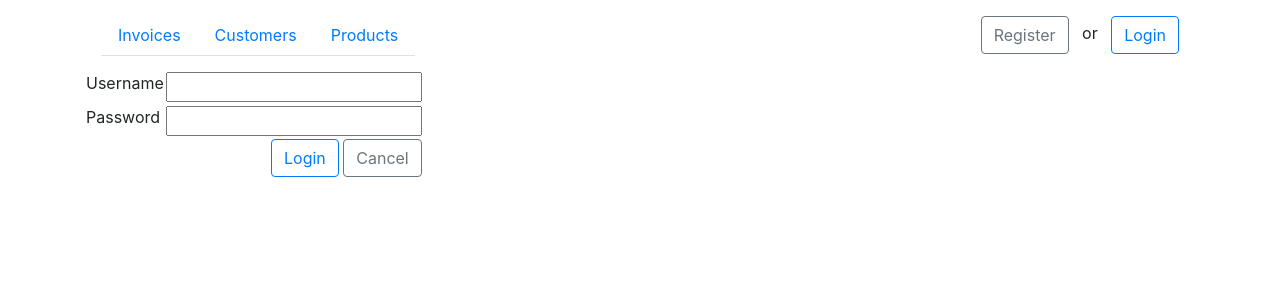
After one commit to riihikallio/tsoha-laskutus, a Flask app: page /auth/login in a window 1280 px wide. The commit adds this page. Shown: the top 300 px of the page. Run offline with Flask 2, Linux system fonts and the light colour scheme; some libraries are stand-ins or nearby versions.

Commit message:
Implement login/logout

```diff
--- /dev/null
+++ b/application/auth/forms.py
@@ -0,0 +1,9 @@
+from flask_wtf import FlaskForm
+from wtforms import PasswordField, StringField
+
+class LoginForm(FlaskForm):
+    username = StringField("Username")
+    password = PasswordField("Password")
+
+    class Meta:
+        csrf = False
--- /dev/null
+++ b/application/auth/views.py
@@ -0,0 +1,25 @@
+from flask import render_template, request, redirect, url_for
+from flask_login import login_user, logout_user
+
+from application import app
+from application.auth.models import User
+from application.auth.forms import LoginForm
+
+@app.route("/auth/login", methods = ["GET", "POST"])
+def auth_login():
+    if request.method == "GET":
+        return render_template("auth/loginform.html", form = LoginForm())
+
+    form = LoginForm(request.form)
+    user = User.query.filter_by(username=form.username.data, password=form.password.data).first()
+    if not user:
+        return render_template("auth/loginform.html", form = form,
+                               error = "No such username or password")
+
+    login_user(user)
+    return redirect(url_for("index"))
+
+@app.route("/auth/logout")
+def auth_logout():
+    logout_user()
+    return redirect(url_for("index"))
--- /dev/null
+++ b/application/templates/auth/loginform.html
@@ -0,0 +1,30 @@
+{% extends "layout.html" %}
+
+{% block body %}
+<div class="text-danger"></div>{{ error }}</div>
+<form method="POST" action="{{ url_for('auth_login') }}">
+  <table>
+    <tr>
+      <td>
+	{{ form.username.label }}
+      </td>
+      <td>
+	{{ form.username }}
+      </td>
+    </tr>
+    <tr>
+      <td>
+	{{ form.password.label }}
+      </td>
+      <td>
+	{{ form.password }}
+      </td>
+    </tr>
+    <tr>
+      <td colspan="2" align="right">
+        <input class="btn btn-outline-primary" type="submit" value="Login"/>
+        <input class="btn btn-outline-secondary" type="button" value="Cancel" onClick="window.history.back()" />
+      </td>
+    </tr>
+</form>
+{% endblock %}
--- a/application/templates/layout.html
+++ b/application/templates/layout.html
@@ -23,6 +23,23 @@
           <a id="prod" class="nav-link" href="/products/">Products</a id="cust">
         </li>
       </ul>
+      <span class="navbar-text">
+      {% if current_user.is_authenticated %}
+        <a class="btn btn-outline-primary" role="button" href="{{ url_for('auth_logout') }}">
+          Logout {{ current_user.username }}
+        </a>
+      {% else %}
+        <a class="btn btn-outline-secondary" role="button"
+        href="">
+        Register
+      </a>
+        &nbsp; or &nbsp;
+        <a class="btn btn-outline-primary" role="button"
+        href="{{ url_for('auth_login') }}">
+        Login
+        </a>
+        {% endif %}
+      </span>
     </nav>
     <div class="tab-content">
       {% block body %}
```
Also changed, not shown: application/__init__.py (+30 -1 lines), application/auth/models.py (added, +31 -0 lines).
